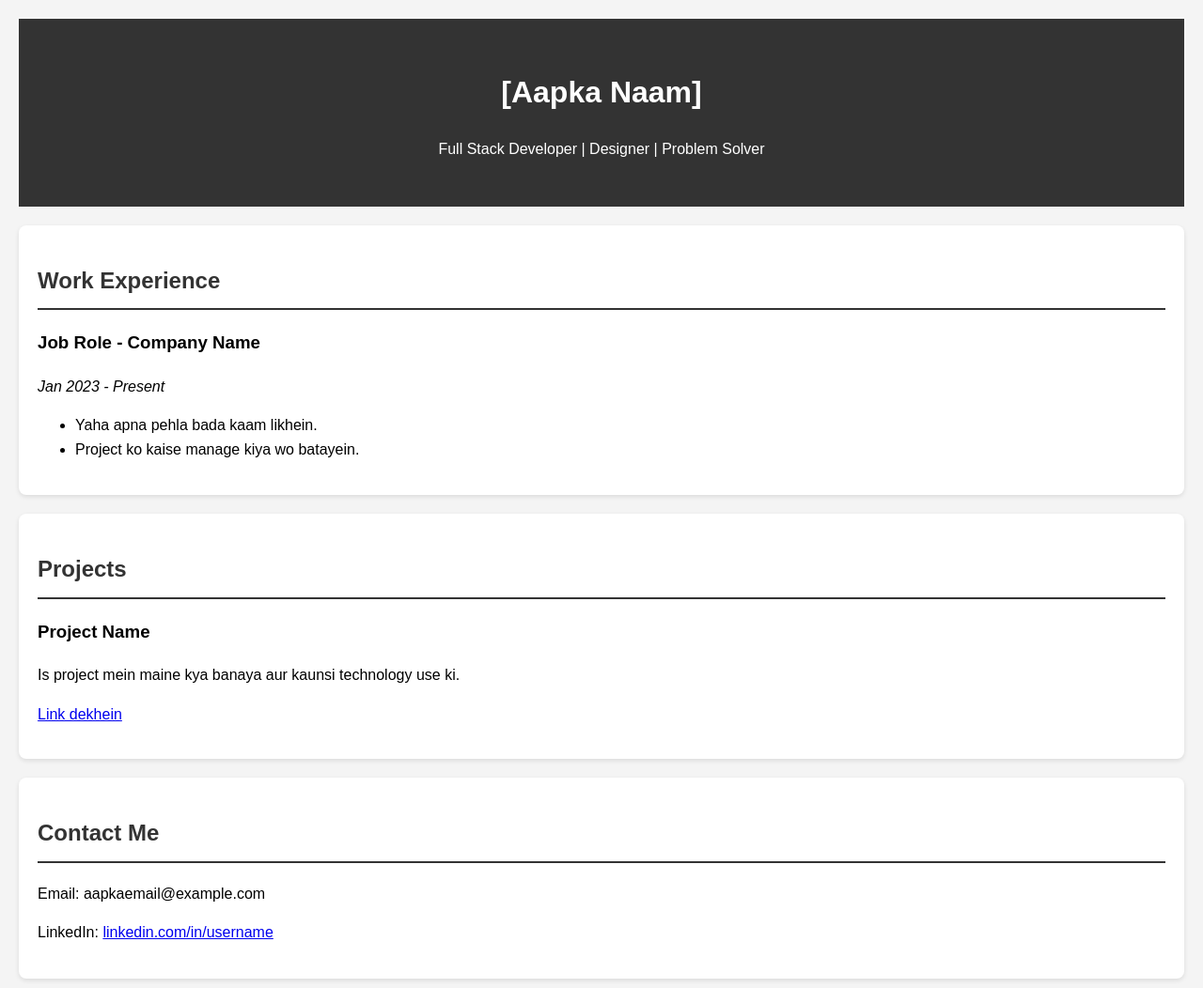
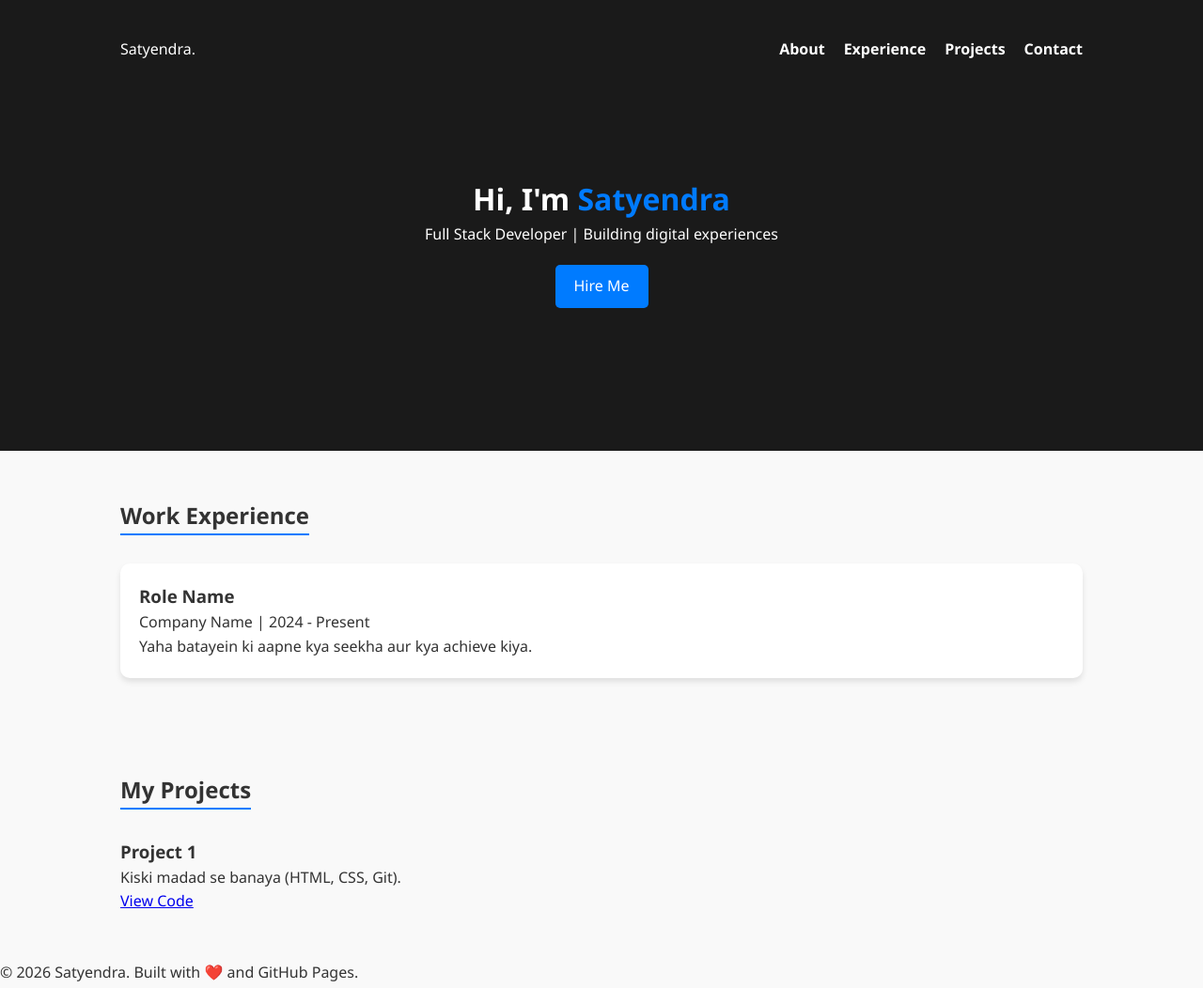
Before and after one commit to satyendra745/my-portfolio-website, a plain HTML site: page index.html in a window 1280 px wide. Shown: the whole page at 94% size. Drawn offline with Linux system fonts and the light colour scheme; files that its build step writes are made by us from their sources.

Commit message:
Design update kiya

```diff
--- a/css/style.css
+++ b/css/style.css
@@ -1,33 +1,13 @@
-body {
-    font-family: Arial, sans-serif;
-    line-height: 1.6;
-    margin: 0;
-    padding: 20px;
-    background-color: #f4f4f4;
-}
-
-header {
-    text-align: center;
-    background: #333;
-    color: #fff;
-    padding: 2rem;
-    margin-bottom: 20px;
-}
-
-section {
-    background: #fff;
-    padding: 20px;
-    margin-bottom: 20px;
-    border-radius: 8px;
-    box-shadow: 0 2px 5px rgba(0,0,0,0.1);
-}
-
-h2 {
-    color: #333;
-    border-bottom: 2px solid #333;
-    padding-bottom: 10px;
-}
-
-.job, .project-card {
-    margin-bottom: 15px;
-}
+* { margin: 0; padding: 0; box-sizing: border-box; }
+body { font-family: 'Segoe UI', sans-serif; background: #f9f9f9; color: #333; line-height: 1.6; }
+header { background: #1a1a1a; color: white; min-height: 60vh; padding: 20px 10%; }
+nav { display: flex; justify-content: space-between; align-items: center; padding: 20px 0; }
+nav ul { display: flex; list-style: none; }
+nav ul li { margin-left: 20px; }
+nav ul li a { color: white; text-decoration: none; font-weight: bold; }
+.hero { text-align: center; margin-top: 100px; }
+.hero h1 span { color: #007bff; }
+.btn { display: inline-block; background: #007bff; color: white; padding: 10px 20px; text-decoration: none; border-radius: 5px; margin-top: 20px; }
+section { padding: 50px 10%; }
+h2 { border-bottom: 2px solid #007bff; display: inline-block; margin-bottom: 30px; }
+.card { background: white; padding: 20px; border-radius: 10px; box-shadow: 0 4px 6px rgba(0,0,0,0.1); }
--- a/index.html
+++ b/index.html
@@ -1,44 +1,51 @@
 <!DOCTYPE html>
-<html lang="hi">
+<html lang="en">
 <head>
     <meta charset="UTF-8">
     <meta name="viewport" content="width=device-width, initial-scale=1.0">
-    <title>Mera Portfolio</title>
-    <link rel="stylesheet" href="style.css">
+    <title>Satyendra | Portfolio</title>
+    <link rel="stylesheet" href="css/style.css">
 </head>
 <body>
-
     <header>
-        <h1>[Aapka Naam]</h1>
-        <p>Full Stack Developer | Designer | Problem Solver</p>
+        <nav>
+            <div class="logo">Satyendra.</div>
+            <ul>
+                <li><a href="#about">About</a></li>
+                <li><a href="#experience">Experience</a></li>
+                <li><a href="#projects">Projects</a></li>
+                <li><a href="#contact">Contact</a></li>
+            </ul>
+        </nav>
+        <div class="hero">
+            <h1>Hi, I'm <span>Satyendra</span></h1>
+            <p>Full Stack Developer | Building digital experiences</p>
+            <a href="#contact" class="btn">Hire Me</a>
+        </div>
     </header>
 
     <section id="experience">
         <h2>Work Experience</h2>
-        <div class="job">
-            <h3>Job Role - Company Name</h3>
-            <p><em>Jan 2023 - Present</em></p>
-            <ul>
-                <li>Yaha apna pehla bada kaam likhein.</li>
-                <li>Project ko kaise manage kiya wo batayein.</li>
-            </ul>
+        <div class="card">
+            <h3>Role Name</h3>
+            <p>Company Name | 2024 - Present</p>
+            <p>Yaha batayein ki aapne kya seekha aur kya achieve kiya.</p>
         </div>
     </section>
 
     <section id="projects">
-        <h2>Projects</h2>
-        <div class="project-card">
-            <h3>Project Name</h3>
-            <p>Is project mein maine kya banaya aur kaunsi technology use ki.</p>
-            <a href="#">Link dekhein</a>
+        <h2>My Projects</h2>
+        <div class="project-grid">
+            <div class="project-card">
+                <h3>Project 1</h3>
+                <p>Kiski madad se banaya (HTML, CSS, Git).</p>
+                <a href="#">View Code</a>
+            </div>
         </div>
     </section>
 
-    <section id="contact">
-        <h2>Contact Me</h2>
-        <p>Email: aapkaemail@example.com</p>
-        <p>LinkedIn: <a href="#">linkedin.com/in/username</a></p>
-    </section>
-
+    <footer>
+        <p>© 2026 Satyendra. Built with ❤️ and GitHub Pages.</p>
+    </footer>
 </body>
 </html>
```
